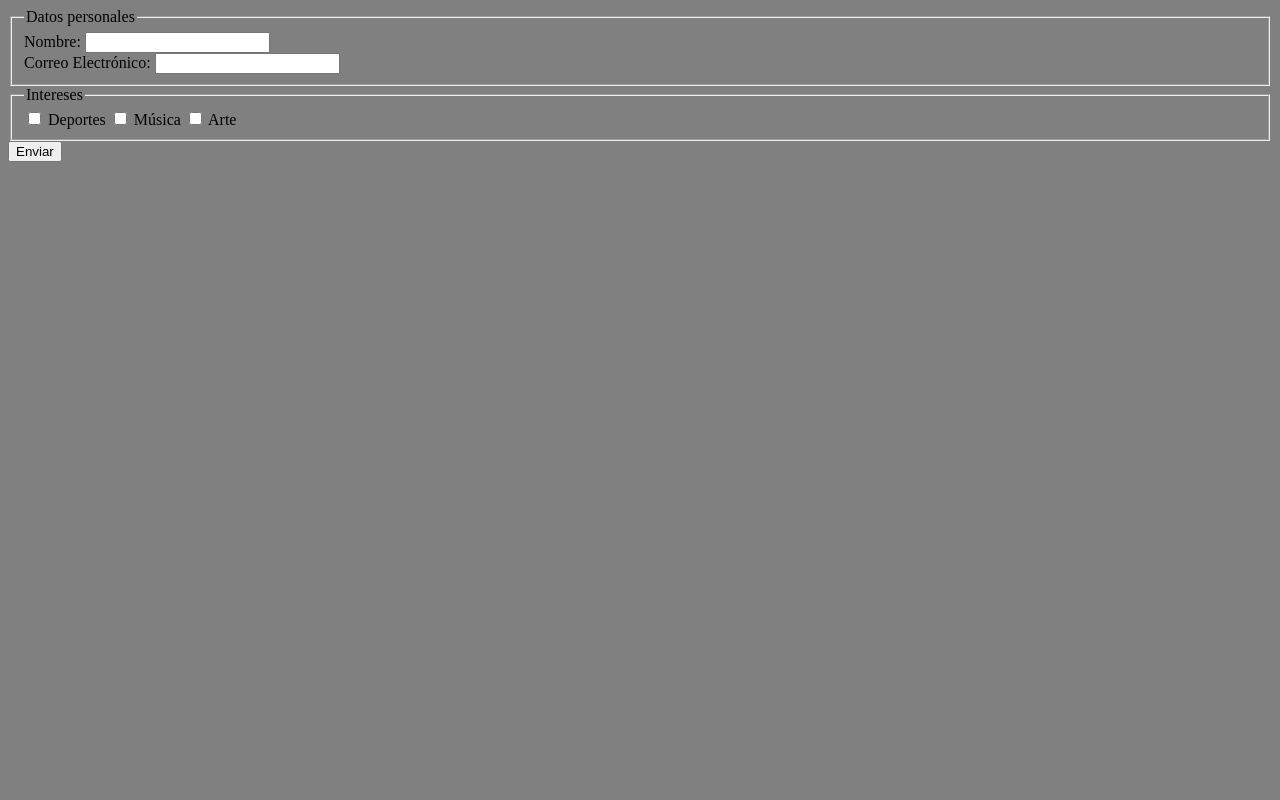
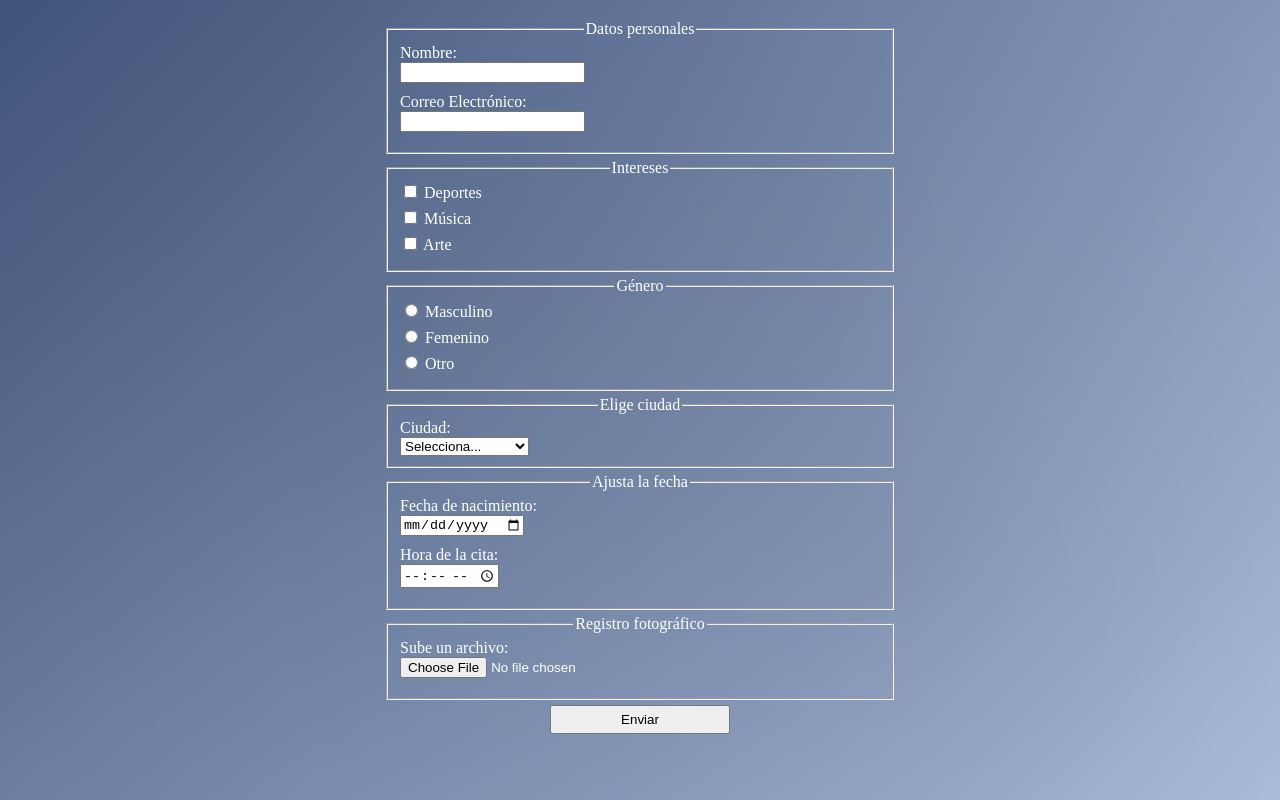
Before and after one commit to D4VID-01/web-e-desarrollo-avanzado-js, a website: page 5-manejo-de-formularios/index.html in a window 1280 px wide. Drawn offline with Linux system fonts and the light colour scheme; files that its build step writes are made by us from their sources.

Commit message:
feat: entregable 5 -> manejo-de-formulario

```diff
--- a/5-manejo-de-formularios/app.js
+++ b/5-manejo-de-formularios/app.js
@@ -1,22 +1,61 @@
 const form = document.getElementById('myForm');
 
-form.addEventListener('submit', function(event) {
+form.addEventListener('submit', function (event) {
     event.preventDefault(); // Previene el envío automático del formulario
+    //const name = document.getElementById('name').value;
+    //const email = document.getElementById('email').value;
+
+    const archivo = document.getElementById('archivo');
+
+    console.log(archivo);
+    console.log(archivo.files[0]);
+    console.log(archivo.files[0].name); // Nombre del archivo
+
 
     const data = {
         name: document.getElementById('name').value,
         email: document.getElementById('email').value,
         intereses: document.querySelector('input[type="checkbox"]'),
-        genero: document.querySelector('input[name="genero"]:checked')
+        genero: document.querySelector('input[name="genero"]:checked').value,
+        ciudad: document.getElementById('ciudad').value,
+        fecha: document.getElementById('fecha').value,
+        hora: document.getElementById('hora').value
     };
+
     console.log(data.intereses.checked); // true o false
-    console.log(checkbox.value)
-    console.log(data.genero.value); // "masculino", "femenino" o "otro"
+    console.log(data.intereses.value)
+    console.log(data.genero); // "masculino", "femenino" o "otro"
+    console.log(data.ciudad);
+    console.log(data.fecha);
+    console.log(data.hora);
 
-  if (!email.includes('@')) {
+    const regex = /^[A-Za-zÁÉÍÓÚáéíóúÑñ]+([ '-][A-Za-zÁÉÍÓÚáéíóúÑñ]+)*$/
+
+    //destructuring del objeto data
+    const { name, email } = data;
+
+    if (!name || !regex.test(name.trim())) {
+        alert('Por favor, diligencia el campo de nombre.');
+        return;
+    }
+
+    if (!email.includes('@') || !email.includes('.')) {
         alert('Por favor, introduce un correo electrónico válido.');
         return;
     }
 
     console.log(`Nombre: ${name}, Correo: ${email}`);
+
+    /* fetch('https://api.ejemplo.com/submit', {
+        method: 'POST',
+        headers: {
+            'Content-Type': 'application/json'
+        },
+        body: JSON.stringify(data)
+    })
+        .then(respthen(data => conse => response.json())
+        .onsole.log('Datos enviados:', data))
+        .catch(error => console.error('Error:', error)); */
+
+    form.reset()
 });
--- /dev/null
+++ b/5-manejo-de-formularios/entregable/style.css
@@ -0,0 +1,58 @@
+
+body{
+    margin: 0;
+    height: 100vh;
+    background:
+        radial-gradient(circle at 30% 40%, rgba(0, 0, 0, 0.05), transparent 60%),
+        radial-gradient(circle at 70% 70%, rgba(0, 0, 0, 0.08), transparent 60%),
+        linear-gradient(135deg, #41547a, #aec0e0);
+
+    color: #ffffff;
+}
+
+h1, legend{
+    text-align: center;
+    margin: 0;
+}
+
+fieldset{
+    overflow: hidden;
+}
+
+form {
+    width: 40%;
+    margin: auto;
+    padding: 20px;
+    border-radius: 5px;
+    display: flex;
+    flex-direction: column;
+    gap: 5px;
+
+}
+
+label {
+    display: block;
+}
+
+input{
+    margin-bottom: 10px;
+}
+
+input::placeholder{
+    font-style: italic;
+    opacity: .5;
+    font-size: 11px;
+}
+
+.datosP > input{
+    width: 100%;
+    border-radius: 5px;
+    border: none;
+
+}
+
+button{
+    padding: 5px;
+    width: 35%;
+    align-self: center;
+}
--- a/5-manejo-de-formularios/index.html
+++ b/5-manejo-de-formularios/index.html
@@ -1,18 +1,16 @@
 <!DOCTYPE html>
-<html lang="es">
+<html lang="en">
+
 <head>
     <meta charset="UTF-8">
     <meta name="viewport" content="width=device-width, initial-scale=1.0">
     <title>Document</title>
-    <style>
-        body{
-            background-color: gray;
-        }
-    </style>
+    <link rel="stylesheet" href="style.css">
 </head>
+
 <body>
 
-<form action="/users" method="post" id="myForm">
+    <form action="/users" method="post" id="myForm">
         <fieldset>
             <legend>Datos personales</legend>
             <label for="name">Nombre:</label>
@@ -33,9 +31,56 @@
                 <input type="checkbox" name="intereses" value="arte"> Arte
             </label>
         </fieldset>
+
+        <fieldset>
+            <legend>Género</legend>
+            <label>
+                <input type="radio" name="genero" value="masculino"> Masculino
+            </label>
+            <label>
+                <input type="radio" name="genero" value="femenino"> Femenino
+            </label>
+            <label>
+                <input type="radio" name="genero" value="otro"> Otro
+            </label>
+        </fieldset>
+
+        <fieldset>
+            <legend>Elige ciudad</legend>
+            <label for="ciudad">Ciudad:</label>
+            <select id="ciudad" name="ciudad">
+                <option value="">Selecciona...</option>
+                <option value="cdmx">Ciudad de México</option>
+                <option value="guadalajara">Guadalajara</option>
+                <option value="monterrey">Monterrey</option>
+            </select>
+        </fieldset>
+
+        <fieldset>
+            <legend>Ajusta la fecha</legend>
+            <label for="fecha">Fecha de nacimiento:</label>
+            <input type="date" id="fecha" name="fecha">
+            <br>
+            <label for="hora">Hora de la cita:</label>
+            <input type="time" id="hora" name="hora">
+        </fieldset>
+
+        <fieldset>
+
+            <legend>Registro fotográfico</legend>
+
+            <label for="archivo">Sube un archivo:</label>
+
+            <input type="file" id="archivo" name="archivo">
+
+        </fieldset>
+
         <button type="submit">Enviar</button>
     </form>
 
+
+
     <script src="./app.js"></script>
 </body>
+
 </html>
```
Also changed, not shown: 5-manejo-de-formularios/entregable/app.js (added, +24 -0 lines), 5-manejo-de-formularios/entregable/index.html (added, +63 -0 lines). Lines whose indentation alone changed are shown as unchanged.
